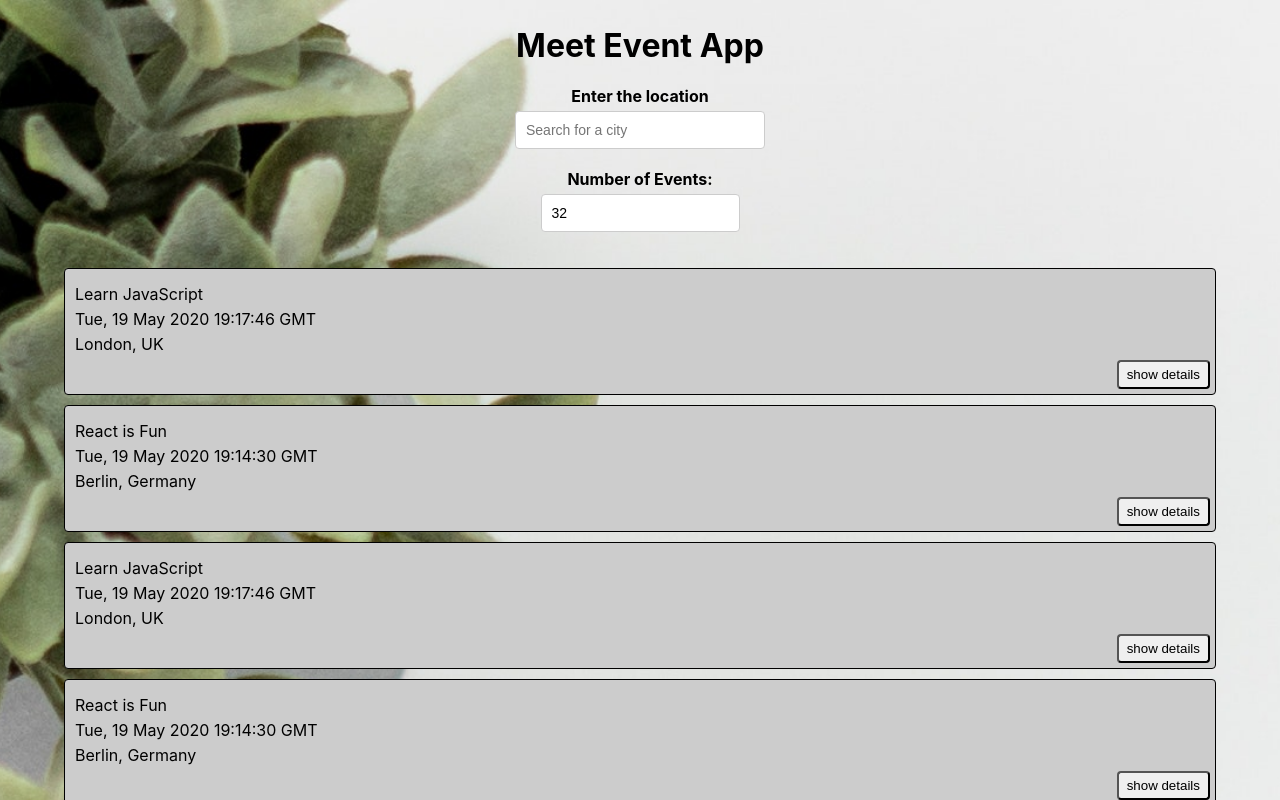
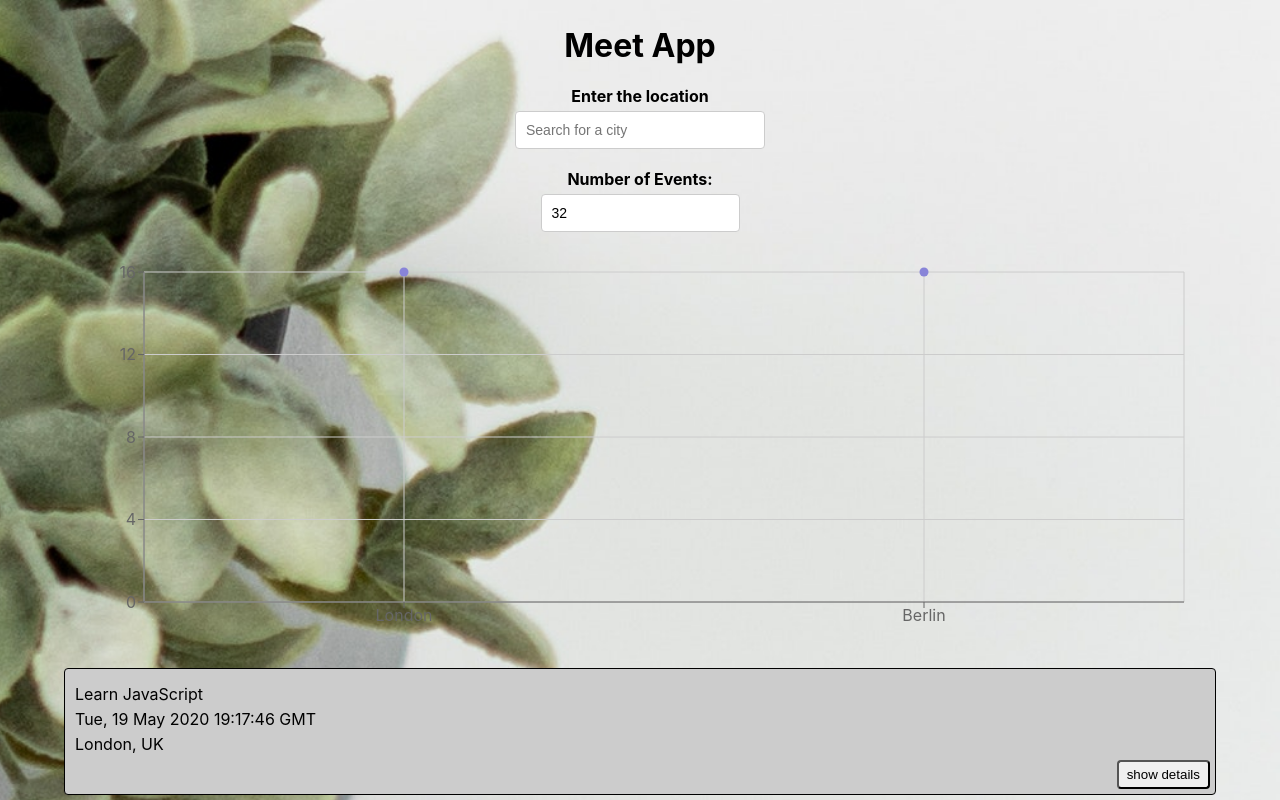
Before and after one commit to dharasoni16/meet, a React (Create React App) app: page / in a window 1280 px wide. Shown: the top 800 px of the page. Built offline with nearby package versions, Linux system fonts and the light colour scheme; what atatus-spa would draw is missing.

Commit message:
Add:ScatterChart from recharts

```diff
--- a/package.json
+++ b/package.json
@@ -11,6 +11,7 @@
     "react": "^18.2.0",
     "react-dom": "^18.2.0",
     "react-scripts": "5.0.1",
+    "recharts": "^2.9.0",
     "web-vitals": "^2.1.4",
     "workbox-background-sync": "^6.6.0",
     "workbox-broadcast-update": "^6.6.0",
--- a/src/App.js
+++ b/src/App.js
@@ -4,6 +4,7 @@
 import { useEffect, useState } from 'react';
 import { extractLocations, getEvents } from './api';
 import { InfoAlert, ErrorAlert, WarningAlert } from './components/Alert';
+import CityEventsChart from './components/CityEventsChart';
 import './App.css';
 
 const App = () => {
@@ -34,11 +35,12 @@
 
   return (
     <div className="App">
+      <h1>Meet App</h1>
       <div className="alerts-container">{infoAlert.length ? <InfoAlert text={infoAlert} /> : null}
         {errorAlert.length ? <ErrorAlert text={errorAlert} /> : null}{warningAlert.length ? <WarningAlert text={warningAlert} /> : null}</div>
-      <h1>Meet Event App</h1>
       <CitySearch allLocations={allLocations} setCurrentCity={setCurrentCity} setInfoAlert={setInfoAlert} />
       <NumberOfEvents setCurrentNOE={setCurrentNOE} setErrorAlert={setErrorAlert} />
+      <CityEventsChart allLocations={allLocations} events={events} />
       <EventList events={events} />
     </div>
   );
--- /dev/null
+++ b/src/components/CityEventsChart.js
@@ -0,0 +1,48 @@
+import { useState, useEffect } from "react";
+import {
+    ScatterChart,
+    Scatter,
+    XAxis, YAxis,
+    CartesianGrid,
+    Tooltip,
+    ResponsiveContainer
+} from 'recharts';
+
+const CityEventsChart = ({ allLocations, events }) => {
+    const [data, setData] = useState([]);
+
+    useEffect(() => {
+        setData(getData());
+    }, [`${events}`]);
+
+    const getData = () => {
+        const data = allLocations.map((location) => {
+            const count = events.filter((event) => event.location === location).length
+            const city = location.split(', ')[0]
+            return { city, count };
+        })
+        return data;
+    };
+
+    return (
+        <ResponsiveContainer width="99%" height={400}>
+            <ScatterChart
+                margin={{
+                    top: 20,
+                    right: 20,
+                    bottom: 20,
+                    left: 20,
+                }}
+            >
+                <CartesianGrid />
+                <XAxis type="category" dataKey="city" name="City" />
+                <YAxis type="number" dataKey="count" name="Number of events" allowDecimals={false} />
+                <Tooltip cursor={{ strokeDasharray: '3 3' }} />
+                <Scatter name="A school" data={data} fill="#8884d8" />
+            </ScatterChart>
+        </ResponsiveContainer>
+    );
+}
+
+
+export default CityEventsChart;
```
Also changed, not shown: src/App.css (line endings or trailing spaces), 1 other file (tests, documents, lock files or other folders).
